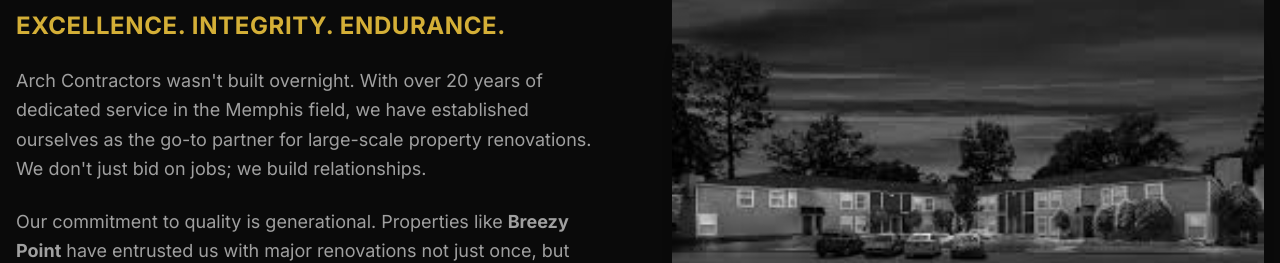
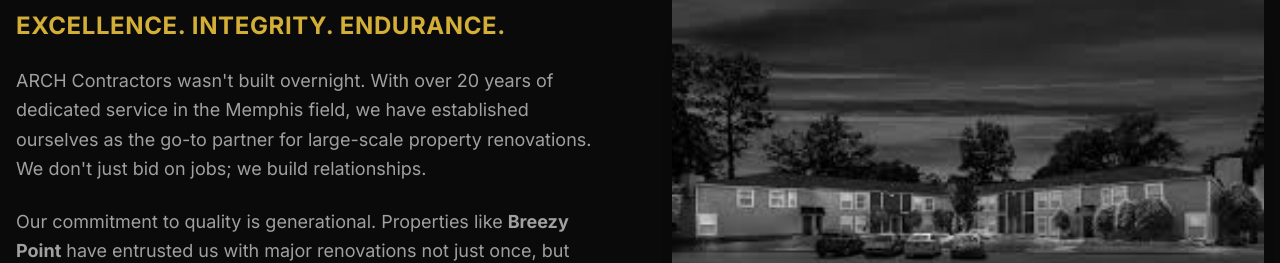
Before and after one commit to kitopa134/arch-website-engine, a Next.js app: page / in a window 1280 px wide. Both pictures are taken after a click on the button "OUR STORY". Shown: the part 236-499 px from the top of the page. Built offline with nearby package versions, Linux system fonts and the light colour scheme.

Commit message:
Update page.js

```diff
--- a/app/page.js
+++ b/app/page.js
@@ -570,7 +570,7 @@ export default function Page() {
                   Excellence. Integrity. Endurance.
                 </h3>
                 <p className="text-[#A0A0A0] mb-6 leading-relaxed text-lg">
-                  Arch Contractors wasn't built overnight. With over 20 years of
+                  ARCH Contractors wasn't built overnight. With over 20 years of
                   dedicated service in the Memphis field, we have established
                   ourselves as the go-to partner for large-scale property
                   renovations. We don't just bid on jobs; we build
@@ -960,7 +960,7 @@ export default function Page() {
                   Newsletter
                 </h2>
                 <p className="text-[#D4AF37] font-bold tracking-[0.3em] uppercase mb-8">
-                  Arch Contractors Insider Hub
+                  ARCH Contractors Insider Hub
                 </p>
               </div>
 
```
